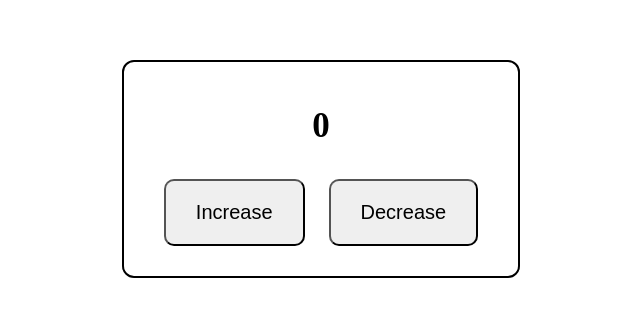
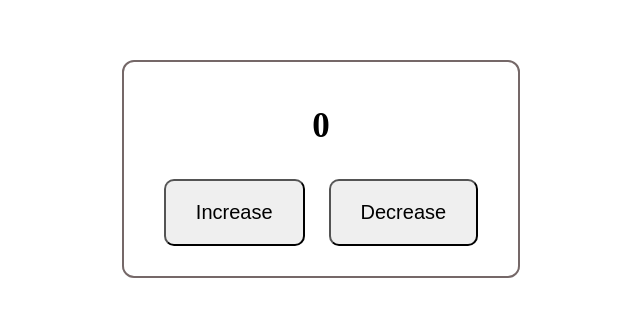
Before and after one commit to n-zubaer/Counter, a plain HTML site: page index.html in a window 1280 px wide. Shown: the part 239-556 px from the top of the page, without its empty margins (319-959 px from the left). Drawn offline with Linux system fonts and the light colour scheme.

```diff
--- a/css/style.css
+++ b/css/style.css
@@ -10,7 +10,7 @@
     flex-direction: column;
     align-items: center;
     justify-content: center;
-    border: 2px solid black;
+    border: 2px solid rgb(117, 104, 104);
     padding: 20px 30px;
     border-radius: 12px;
 }
```
